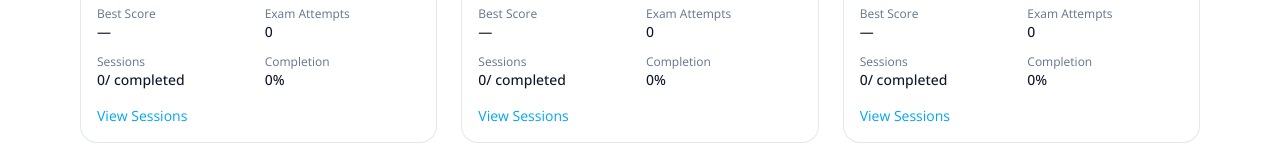
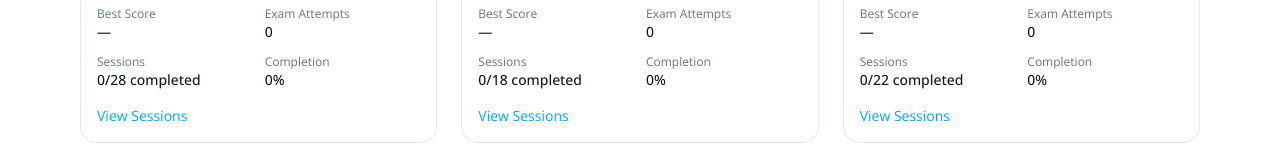
Before and after one commit to terrymccann/danb-test, a Next.js app: page / in a window 1280 px wide. Shown: the part 597-757 px from the top of the page. Built offline with nearby package versions, Linux system fonts and the light colour scheme.

Commit message:
fix: resolve type mismatches from parallel agent merges
- DomainProgressCard: totalSessions → sessionsTotal
- QuickActions: percentage → score on ExamAttempt
- ExamSelectionCard: derive bestScore from examAttempts (no getBestScore)
- PastAttempts: derive passed from score >= 75 (no passed field)

```diff
--- a/components/dashboard/DomainProgressCard.tsx
+++ b/components/dashboard/DomainProgressCard.tsx
@@ -89,7 +89,7 @@ export function DomainProgressCard({
           <div>
             <div className="text-muted-foreground text-xs">Sessions</div>
             <div className="font-medium">
-              {stats.sessionsCompleted}/{stats.totalSessions} completed
+              {stats.sessionsCompleted}/{stats.sessionsTotal} completed
             </div>
           </div>
           <div>
--- a/components/dashboard/QuickActions.tsx
+++ b/components/dashboard/QuickActions.tsx
@@ -43,7 +43,7 @@ export function QuickActions() {
       const domainExams = examAttempts.filter((a) => a.examType === d)
       if (domainExams.length > 0) {
         const avg =
-          domainExams.reduce((s, e) => s + e.percentage, 0) /
+          domainExams.reduce((s, e) => s + e.score, 0) /
           domainExams.length
         if (avg < worstScore) {
           worstScore = avg
--- a/components/practice/ExamSelectionCard.tsx
+++ b/components/practice/ExamSelectionCard.tsx
@@ -36,9 +36,12 @@ export function ExamSelectionCard({ config }: ExamSelectionCardProps) {
   const [expanded, setExpanded] = useState(false)
   const router = useRouter()
   const startExam = useExamStore((s) => s.startExam)
-  const getBestScore = useProgressStore((s) => s.getBestScore)
+  const examAttempts = useProgressStore((s) => s.examAttempts)
 
-  const bestScore = getBestScore(config.type)
+  const domainAttempts = examAttempts.filter((a) => a.examType === config.type)
+  const bestScore = domainAttempts.length > 0
+    ? Math.max(...domainAttempts.map((a) => a.score))
+    : null
 
   function handleStart() {
     startExam(config.type)
--- a/components/practice/PastAttempts.tsx
+++ b/components/practice/PastAttempts.tsx
@@ -63,12 +63,12 @@ export function PastAttempts() {
                     </span>
                     <Badge
                       className={
-                        attempt.passed
+                        attempt.score >= 75
                           ? "bg-green-600 text-white"
                           : "bg-red-600 text-white"
                       }
                     >
-                      {attempt.passed ? "Pass" : "Fail"}
+                      {attempt.score >= 75 ? "Pass" : "Fail"}
                     </Badge>
                   </li>
                 ))}
```
